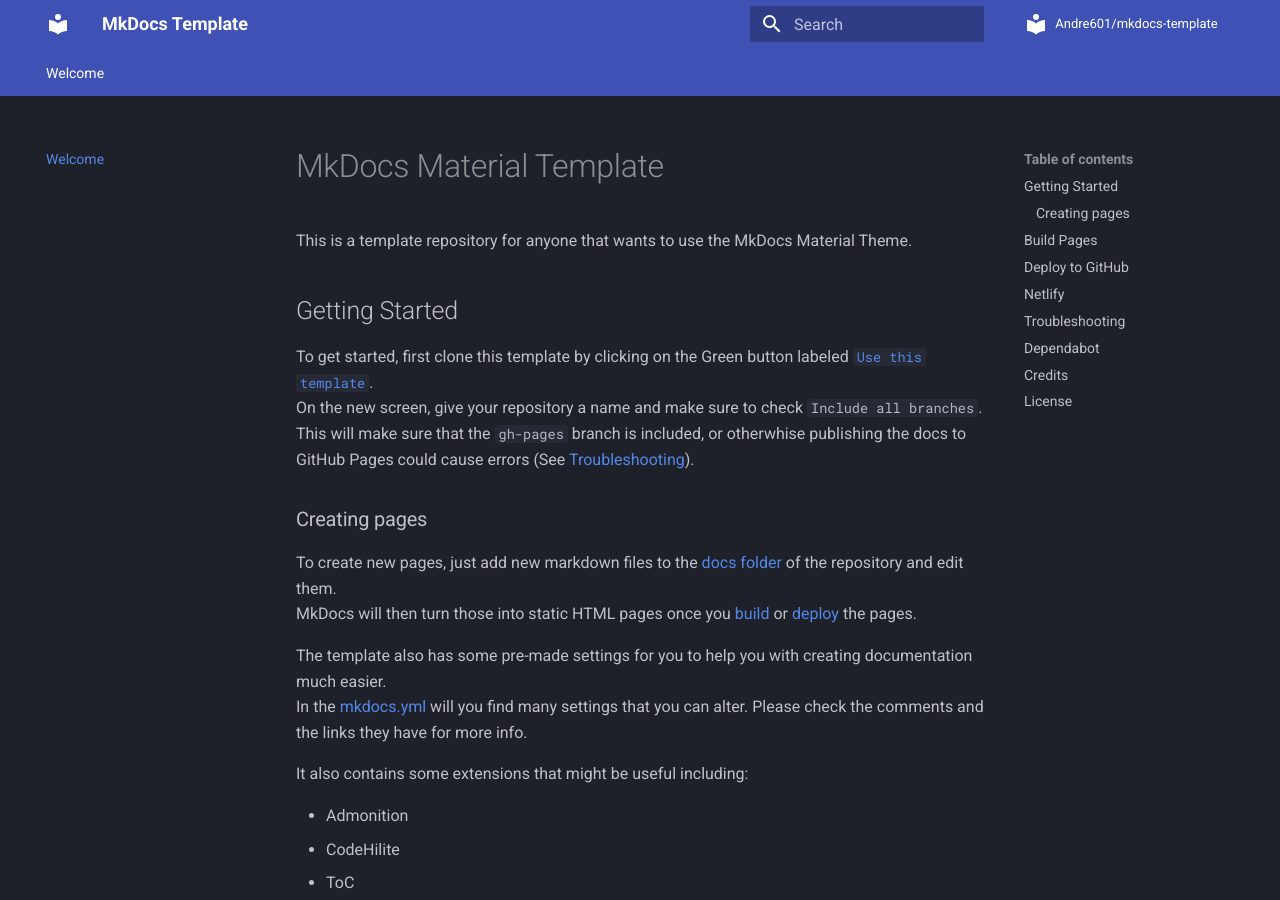
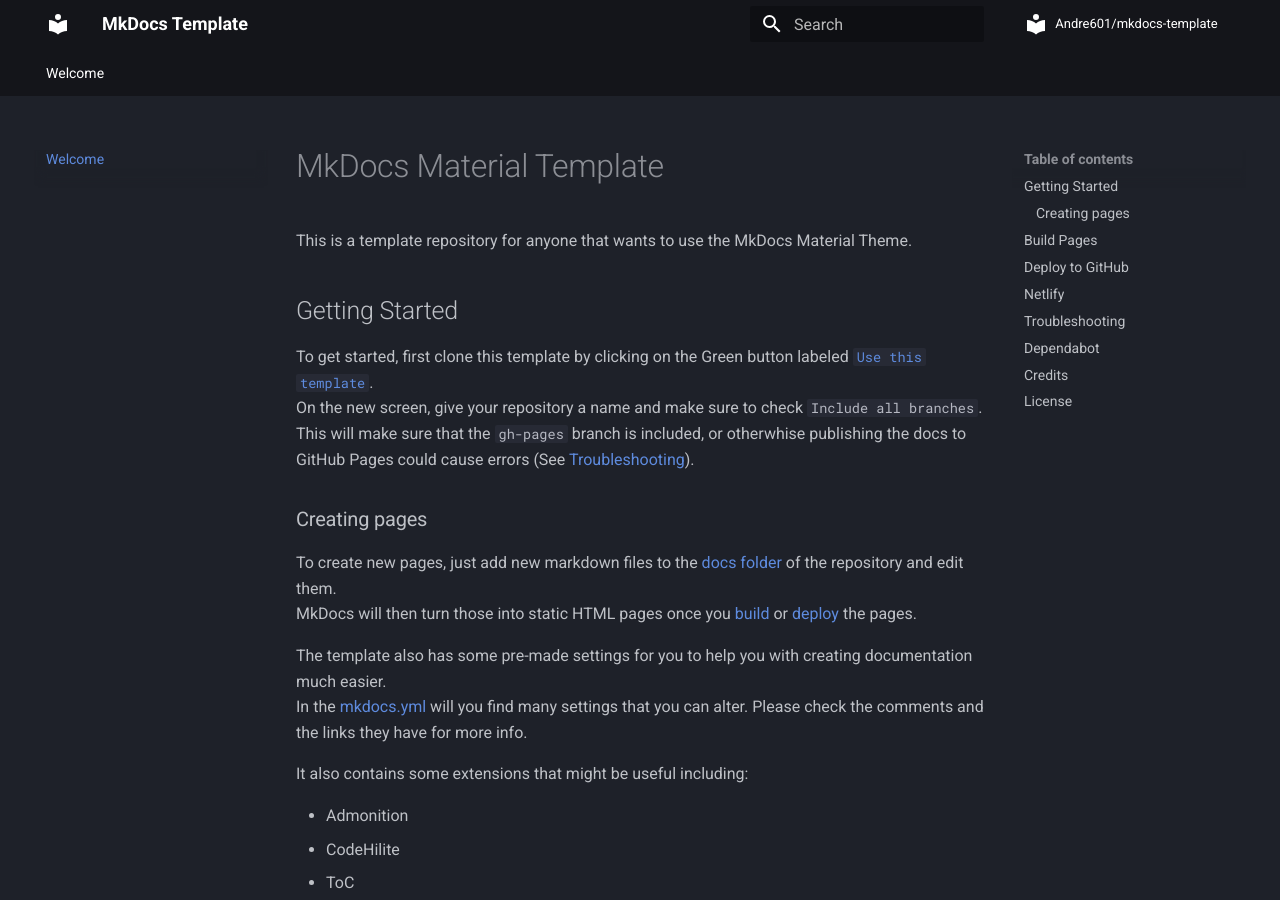
Before and after one commit to Mckaroff/Mckaroff-D-M, an MkDocs documentation site: the page built from docs/index.md, in a window 1280 px wide and 900 px high. Built offline with MkDocs 1.6.1 and Material for MkDocs 9.7.7, drawn with Linux system fonts in a browser that asks for light colours; comment, search, counter and statistics services are not loaded.

Commit message:
Update mkdocs.yml

```diff
--- a/mkdocs.yml
+++ b/mkdocs.yml
@@ -191,7 +191,7 @@ theme:
     # | - https://squidfunk.github.io/mkdocs-material/setup/changing-the-colors/#primary-color             |
     # |                                                                                                    |
     # +----------------------------------------------------------------------------------------------------+
-    primary: 'indigo'
+    primary: 'black'
 
     # +----------------------------------------------------------------------------------------------------+
     # |                                                                                                    |
@@ -201,7 +201,7 @@ theme:
     # | - https://squidfunk.github.io/mkdocs-material/setup/changing-the-colors/#accent-color              |
     # |                                                                                                    |
     # +----------------------------------------------------------------------------------------------------+
-    accent: 'black'
+    accent: 'blackindigo'
 
   # +------------------------------------------------------------------------------------------------------+
   # |                                                                                                      |
```
